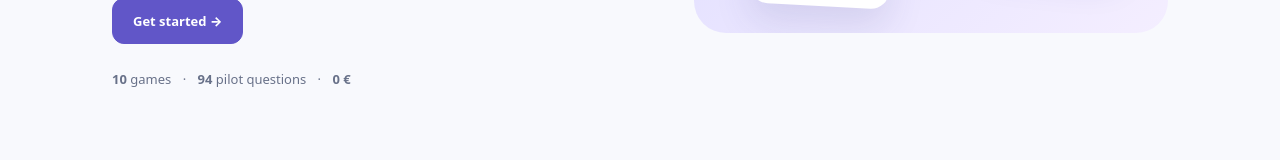
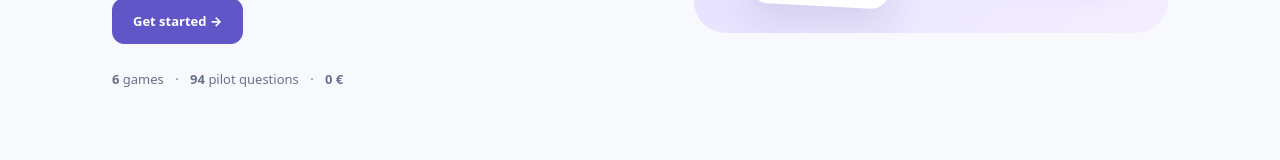
Before and after one commit to samybch/reasoning-arcade, a Next.js app: page /en/ in a window 1280 px wide. Shown: the part 488-648 px from the top of the page. Built offline with nearby package versions, Linux system fonts and the light colour scheme.

Commit message:
fix(ux): show per-track game count rather than combined catalogue total

```diff
--- a/src/components/HomeScreen.tsx
+++ b/src/components/HomeScreen.tsx
@@ -62,6 +62,7 @@ export function HomeScreen({locale,questionCount,questionIds}:{locale:Locale;que
     'faithful-reformulation':{fr:'Reformulation fidèle',en:'Faithful paraphrasing'},
     'discourse-coherence':{fr:'Cohérence du discours',en:'Discourse coherence'}
   };
+  const availableGames=games.filter(g=>(exam==='tage'&&g.id!=='table-lab'&&g.id!=='multi-source-lab'&&g.id!=='graphics-lab'&&g.id!=='two-part-lab')||(exam==='gmat'&&g.id!=='code-logic'&&g.id!=='expression-lab'));
   const knownQuestionIds=new Set(questionIds);
   const reviewCount=pendingReviewIds.filter(id=>knownQuestionIds.has(id)&&id.startsWith(exam==='tage'?'T-':'G-')).length;
   function reset(){if(window.confirm(fr?'Effacer ta progression sur cet appareil ?':'Delete progress stored on this device?')){
@@ -73,7 +74,7 @@ export function HomeScreen({locale,questionCount,questionIds}:{locale:Locale;que
         <h1>{fr?'La logique,':'Better thinking,'}<br/><em>{fr?'à ton rythme.':'one puzzle at a time.'}</em></h1>
         <p className="lead">{fr?'Des jeux pour développer ton raisonnement et des mini-tests pour te préparer. Sans compte, gratuitement.':'Grow your reasoning skills with quick games and timed practice. Free, with no login.'}</p>
         <a className="button primary" href="#choose">{fr?'Commencer':'Get started'} →</a>
-        <p className="hero-stats"><strong>{games.length}</strong> {fr?'jeux':'games'} <span>·</span> <strong>{questionCount}</strong> {fr?'questions pilotes':'pilot questions'} <span>·</span> <strong>0 €</strong></p>
+        <p className="hero-stats"><strong>{availableGames.length}</strong> {fr?'jeux':'games'} <span>·</span> <strong>{questionCount}</strong> {fr?'questions pilotes':'pilot questions'} <span>·</span> <strong>0 €</strong></p>
       </div>
       <div className="hero-graphic" aria-hidden><div className="floating f1">3 · 6 · 12 · <b>?</b></div><div className="floating f2">IF → THEN</div><div className="floating f3">A / B / C / D / E</div></div>
     </section>
@@ -86,7 +87,7 @@ export function HomeScreen({locale,questionCount,questionIds}:{locale:Locale;que
       <div className="section-header"><div><p className="eyebrow">02 — {fr?'À TOI DE JOUER':'YOUR CHALLENGE'}</p><h2>{fr?'Choisis ton jeu':'Choose a game'}</h2></div>
         <Link className="text-link" href={`/${locale}/practice/?exam=${exam}`}>{fr?'Mini-test chronométré':'Timed mini-test'} →</Link></div>
       <div className="game-grid">
-        {games.filter(g=>(exam==='tage'&&g.id!=='table-lab'&&g.id!=='multi-source-lab'&&g.id!=='graphics-lab'&&g.id!=='two-part-lab')||(exam==='gmat'&&g.id!=='code-logic'&&g.id!=='expression-lab')).map((g,i)=><article className="game-card" key={g.id}>
+        {availableGames.map((g,i)=><article className="game-card" key={g.id}>
           <div className={`game-illustration illustration-${i}`} aria-hidden>{g.symbol}</div>
           <div className="game-description"><p className="eyebrow">{fr?'RAISONNEMENT':'REASONING'} · {i+1}</p><h3>{g.name}</h3><p>{g.description[locale]}</p>
             <div className="actions"><Link className="button secondary" href={`/${locale}/play/${g.id}/?exam=${exam}&mode=game`}>{fr?'Jouer':'Play'} →</Link>
```
